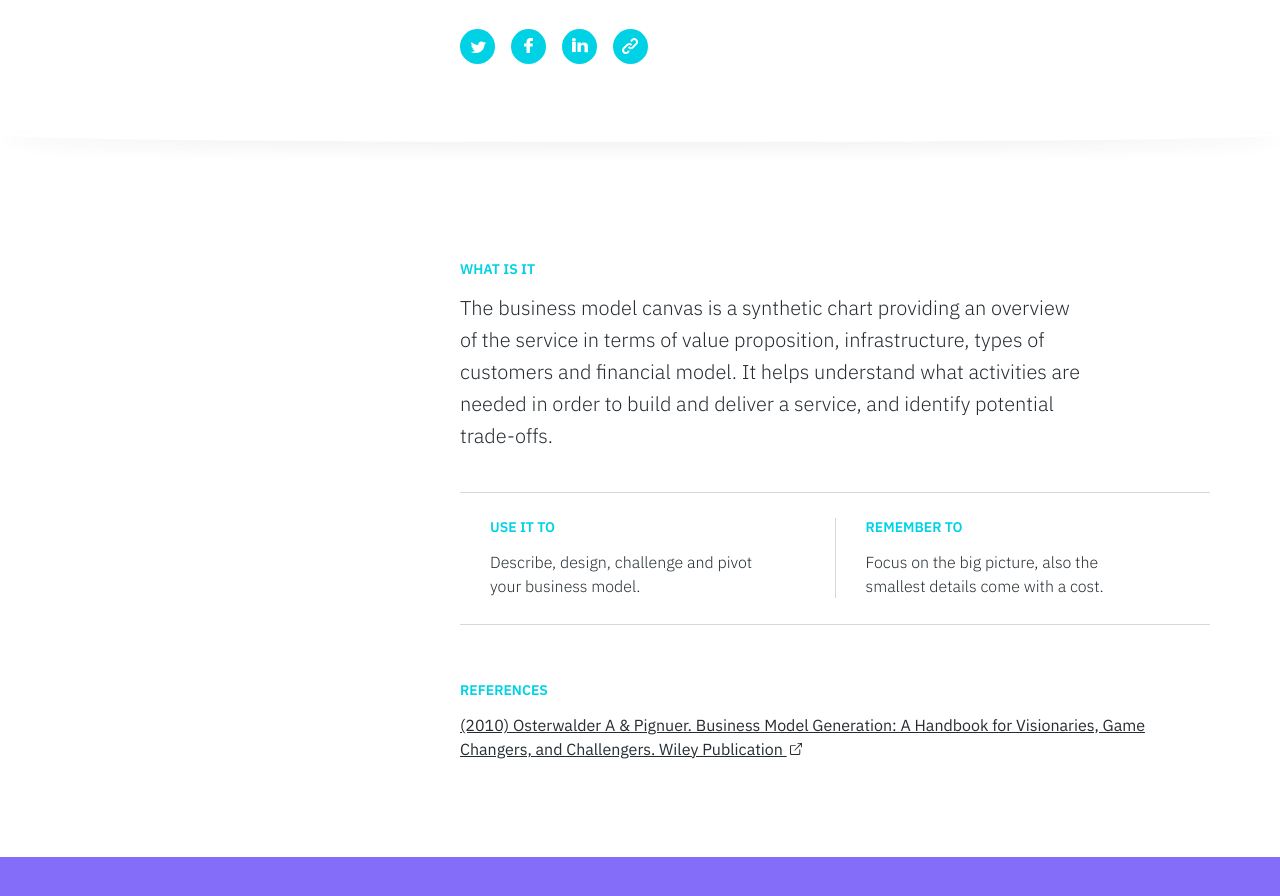
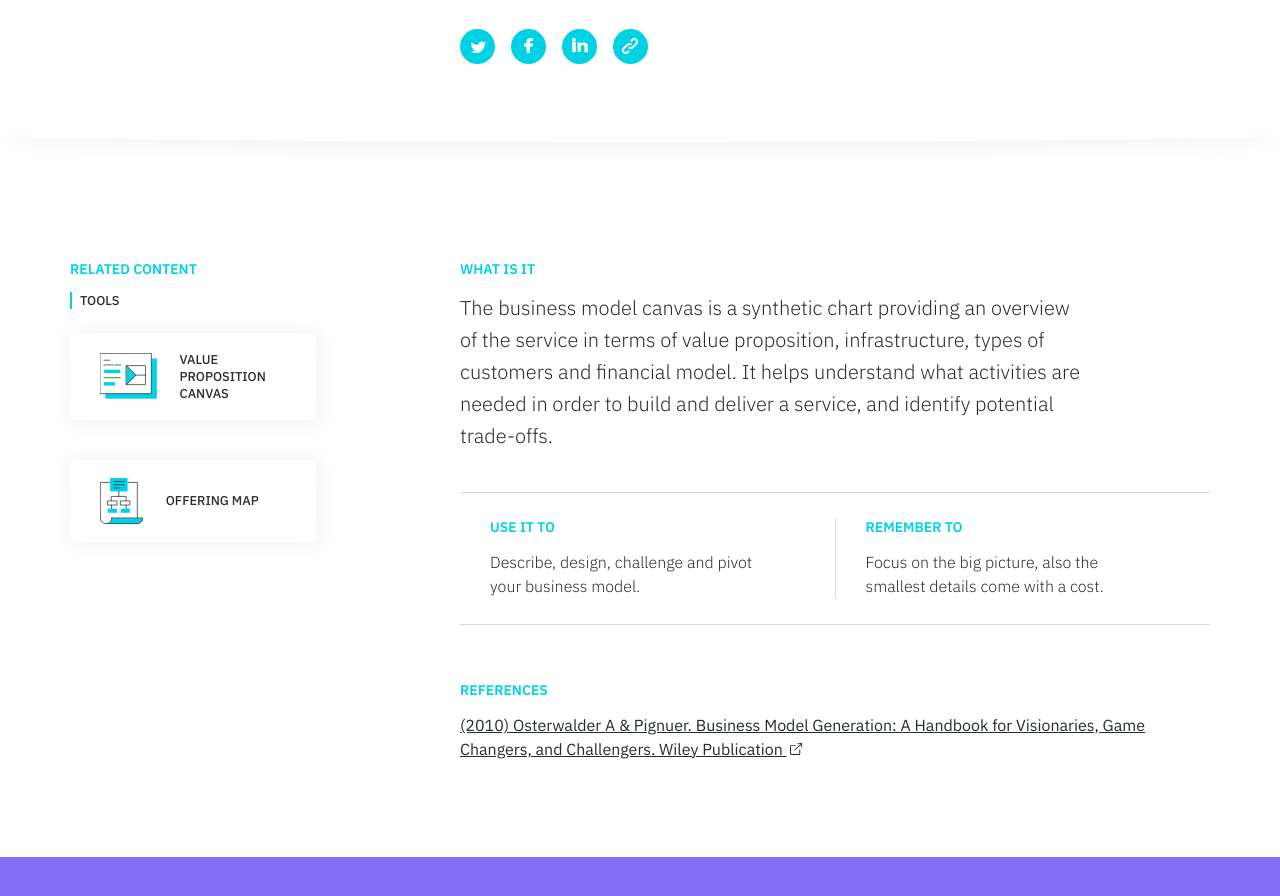
Before and after one commit to service-design-tools/sdt-website, a Jekyll site: the page built from _tools/business-model-canvas.md, in a window 1280 px wide and 900 px high, scrolled down 505 px. Shown: the top 896 px of the window. Built offline with Jekyll 4.4.1, drawn with Linux system fonts in a browser that asks for light colours.

Commit message:
Update tool “business-model-canvas”

```diff
--- a/_tools/business-model-canvas.md
+++ b/_tools/business-model-canvas.md
@@ -45,6 +45,10 @@ icon: >
     <line class="svg--filled-light svg--outline" x1="115.4" y1="15" x2="133" y2="15"/>
     <line class="svg--filled-light svg--outline" x1="115.4" y1="21.1" x2="125.3" y2="21.1"/>
   </svg>
+related:
+  tools:
+    - Value Proposition Canvas
+    - Offering Map
 use: 'Describe, design, challenge and pivot your business model.'
 reminder: 'Focus on the big picture, also the smallest details come with a cost.'
 references:
```
